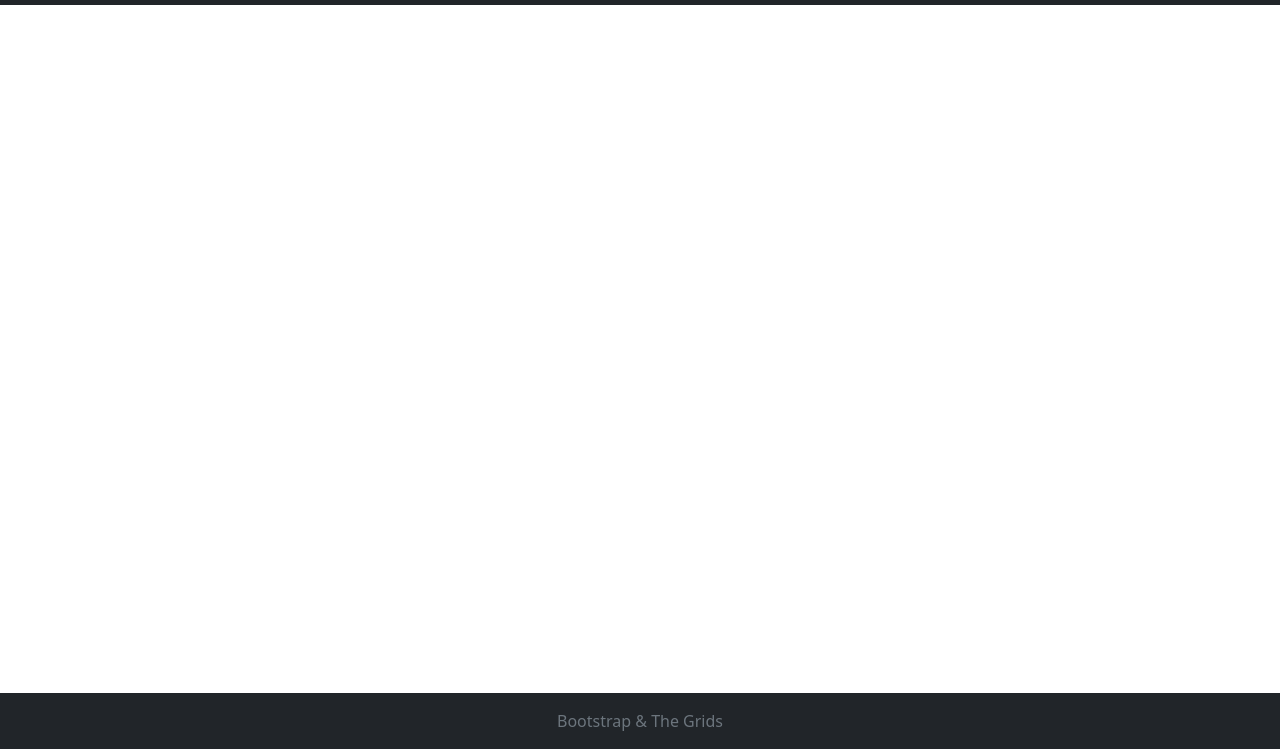
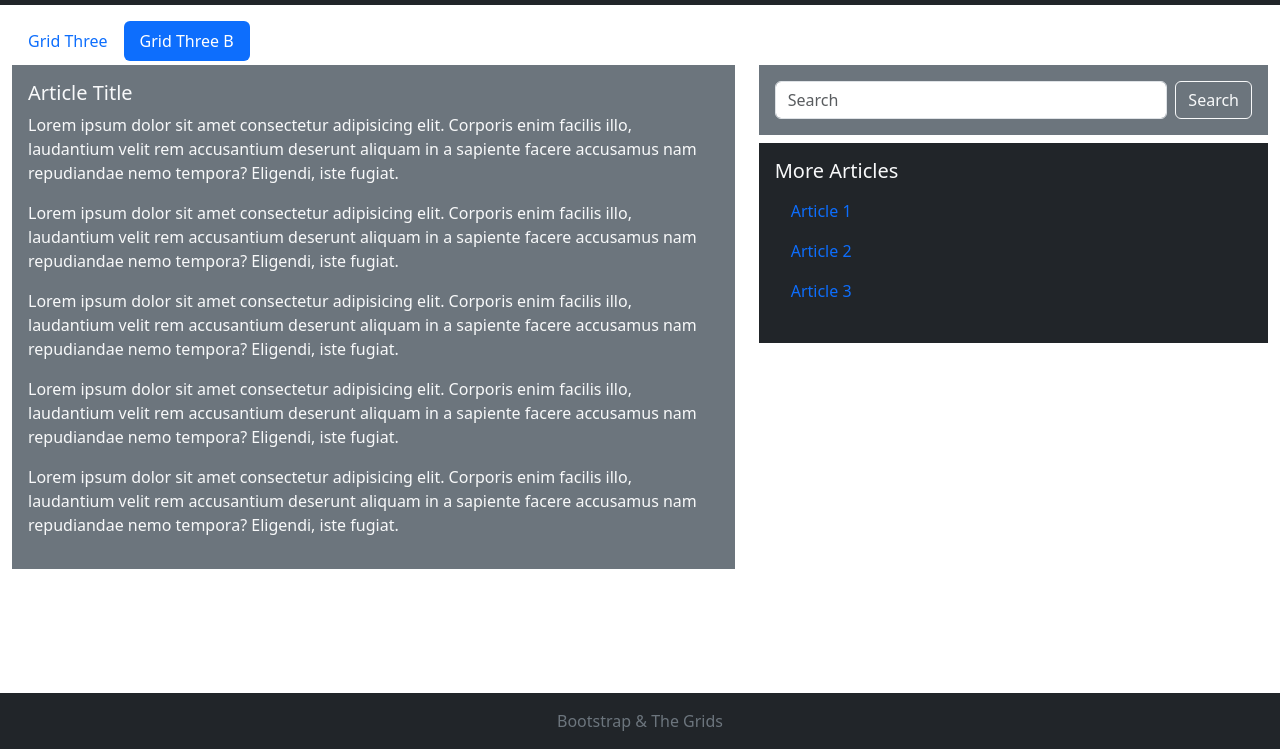
Before and after one commit to gelsonh/BootstrapGrids, a plain HTML site: page grid3b.html in a window 1280 px wide. Shown: the part 51-800 px from the top of the page. Drawn offline with nearby package versions, Linux system fonts and the light colour scheme.

Commit message:
Completed grid 3 & 3b

```diff
--- a/grid3b.html
+++ b/grid3b.html
@@ -71,7 +71,88 @@
       </nav>
     </header>
     <!-- content of the page -->
-    <main></main>
+    <main class="container-fluid py-3">
+      <ul class="nav nav-pills mb-1">
+        <li class="nav-item">
+          <a class="nav-link" aria-current="page" href="grid3.html"
+            >Grid Three</a
+          >
+        </li>
+        <li class="nav-item">
+          <a class="nav-link active" aria-current="page" href="grid3b.html"
+            >Grid Three B</a
+          >
+        </li>
+      </ul>
+
+      <div class="row text-light">
+        <div class="col-7">
+          <article class="bg-secondary p-3 text-light">
+            <h5>Article Title</h5>
+            <p>
+              Lorem ipsum dolor sit amet consectetur adipisicing elit. Corporis
+              enim facilis illo, laudantium velit rem accusantium deserunt
+              aliquam in a sapiente facere accusamus nam repudiandae nemo
+              tempora? Eligendi, iste fugiat.
+            </p>
+            <p>
+              Lorem ipsum dolor sit amet consectetur adipisicing elit. Corporis
+              enim facilis illo, laudantium velit rem accusantium deserunt
+              aliquam in a sapiente facere accusamus nam repudiandae nemo
+              tempora? Eligendi, iste fugiat.
+            </p>
+            <p>
+              Lorem ipsum dolor sit amet consectetur adipisicing elit. Corporis
+              enim facilis illo, laudantium velit rem accusantium deserunt
+              aliquam in a sapiente facere accusamus nam repudiandae nemo
+              tempora? Eligendi, iste fugiat.
+            </p>
+            <p>
+              Lorem ipsum dolor sit amet consectetur adipisicing elit. Corporis
+              enim facilis illo, laudantium velit rem accusantium deserunt
+              aliquam in a sapiente facere accusamus nam repudiandae nemo
+              tempora? Eligendi, iste fugiat.
+            </p>
+            <p>
+              Lorem ipsum dolor sit amet consectetur adipisicing elit. Corporis
+              enim facilis illo, laudantium velit rem accusantium deserunt
+              aliquam in a sapiente facere accusamus nam repudiandae nemo
+              tempora? Eligendi, iste fugiat.
+            </p>
+          </article>
+        </div>
+        <div class="col-5">
+          <div class="bg-secondary p-3">
+            <!-- search bar -->
+            <form action="#" class="d-flex">
+              <input
+                type="text"
+                name="search"
+                placeholder="Search"
+                class="form-control me-2"
+              />
+              <button class="btn btn-outline-light" type="submit">
+                Search
+              </button>
+            </form>
+          </div>
+          <div class="bg-dark p-3 mt-2">
+            <h5 class="">More Articles</h5>
+            <ul class="list-unstyled ms-3">
+              <li class="py-2">
+                <a href="#" class="text-decoration-none">Article 1</a>
+              </li>
+              <li class="py-2">
+                <a href="#" class="text-decoration-none">Article 2</a>
+              </li>
+              <li class="py-2">
+                <a href="#" class="text-decoration-none">Article 3</a>
+              </li>
+            </ul>
+          </div>
+        </div>
+      </div>
+    </main>
 
     <!-- footer which appears on each page -->
     <footer class="bg-dark mt-5 text-secondary text-center py-3">
```
Also changed, not shown: grid3.html (+30 -1 lines).
